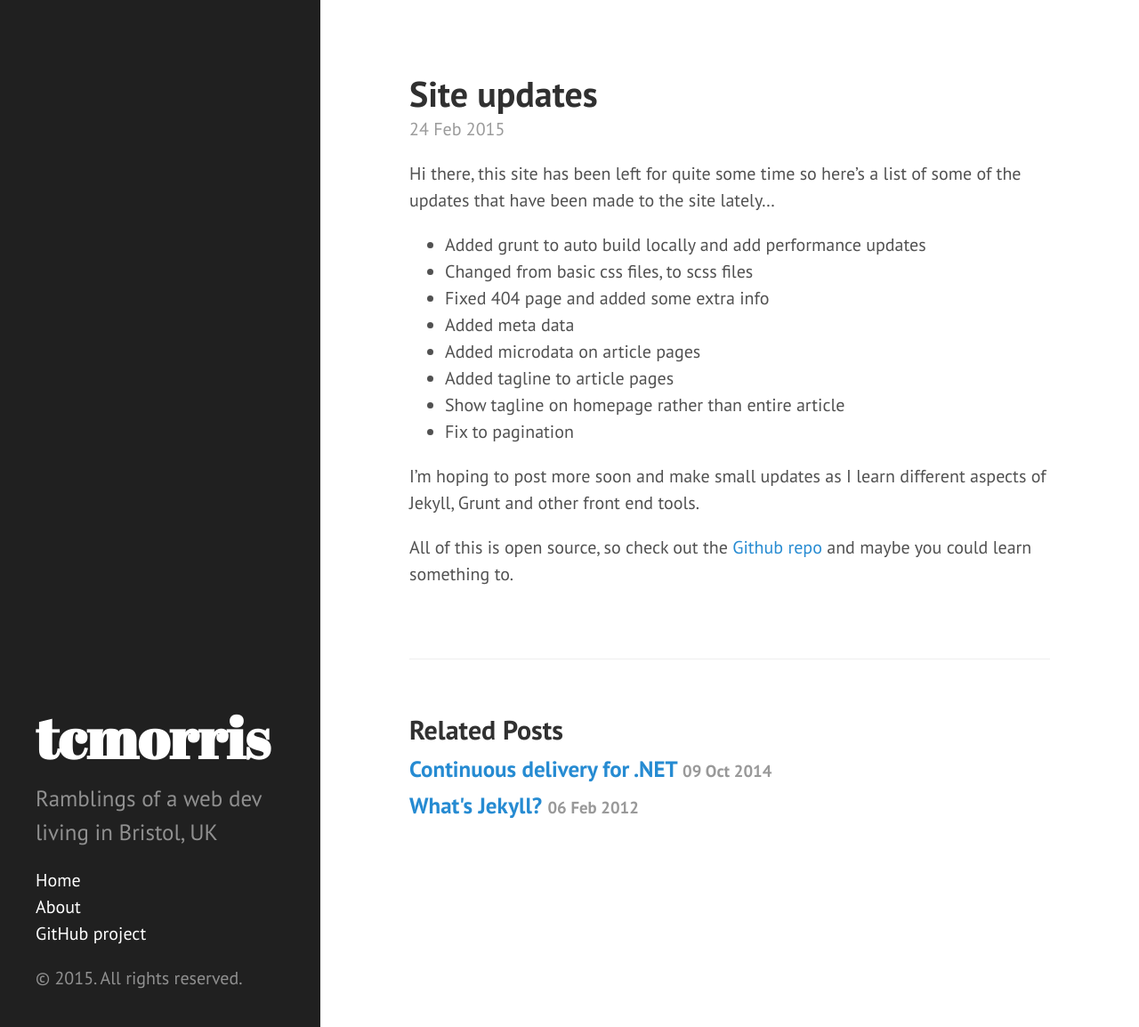
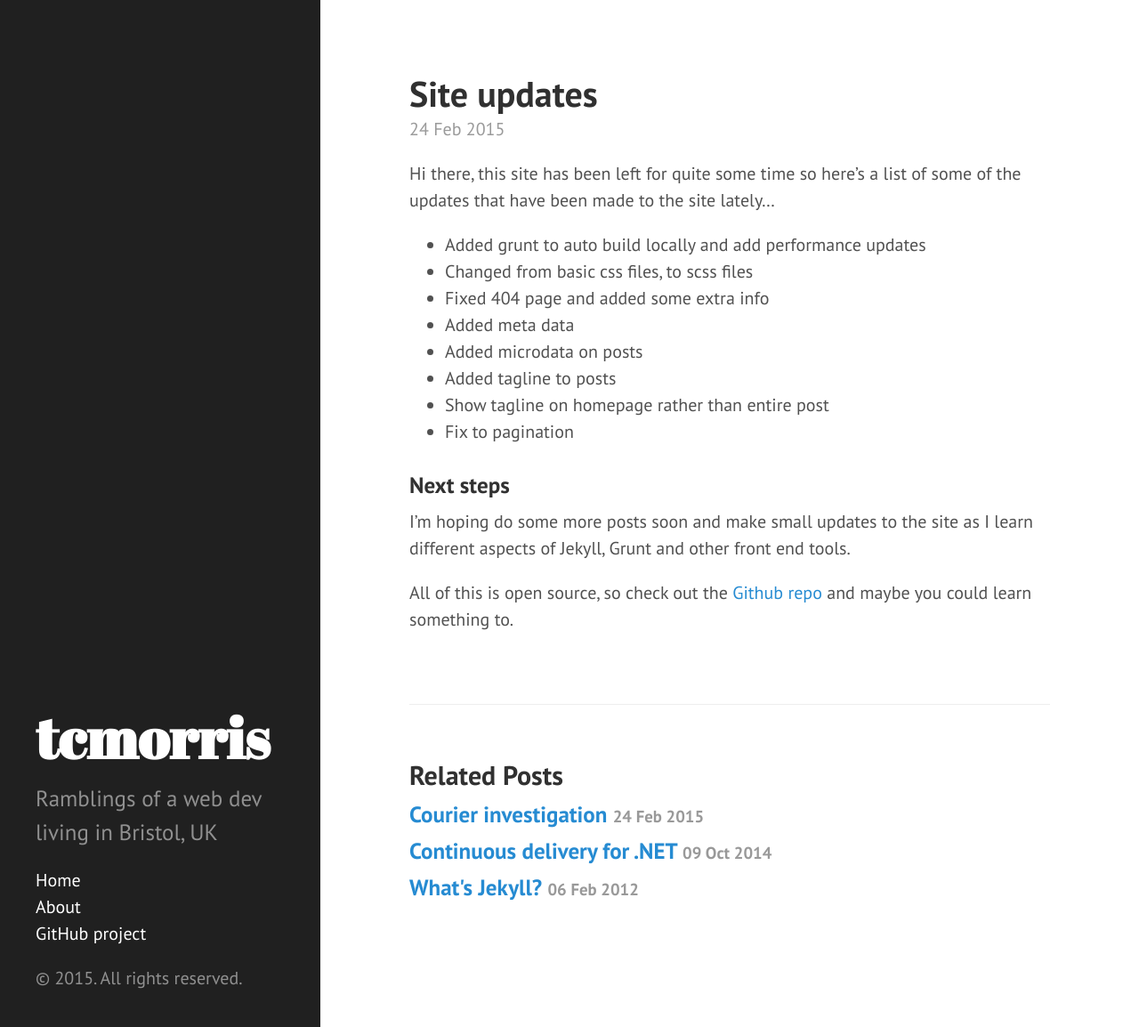
Before and after one commit to tcmorris/tcmorris.github.io, a Jekyll site: the page built from _posts/2015-02-24-site-updates.md, in a window 1280 px wide and 1154 px high. Shown: the whole window at 89% size. Built offline with Jekyll 4.4.1, drawn with Linux system fonts in a browser that asks for light colours; Markdown is read by kramdown in place of the engine named in the settings.

Commit message:
Add post on courier

```diff
--- a/_posts/2015-02-24-site-updates.md
+++ b/_posts/2015-02-24-site-updates.md
@@ -10,11 +10,13 @@ Hi there, this site has been left for quite some time so here's a list of some o
 - Changed from basic css files, to scss files
 - Fixed 404 page and added some extra info
 - Added meta data
-- Added microdata on article pages
-- Added tagline to article pages
-- Show tagline on homepage rather than entire article
+- Added microdata on posts
+- Added tagline to posts
+- Show tagline on homepage rather than entire post
 - Fix to pagination
 
-I'm hoping to post more soon and make small updates as I learn different aspects of Jekyll, Grunt and other front end tools.
+### Next steps
+
+I'm hoping do some more posts soon and make small updates to the site as I learn different aspects of Jekyll, Grunt and other front end tools.
 
 All of this is open source, so check out the [Github repo](https://github.com/tcmorris/tcmorris.github.io) and maybe you could learn something to.
```
Also changed, not shown: _posts/2015-02-24-courier-investigation.md (added, +80 -0 lines).
